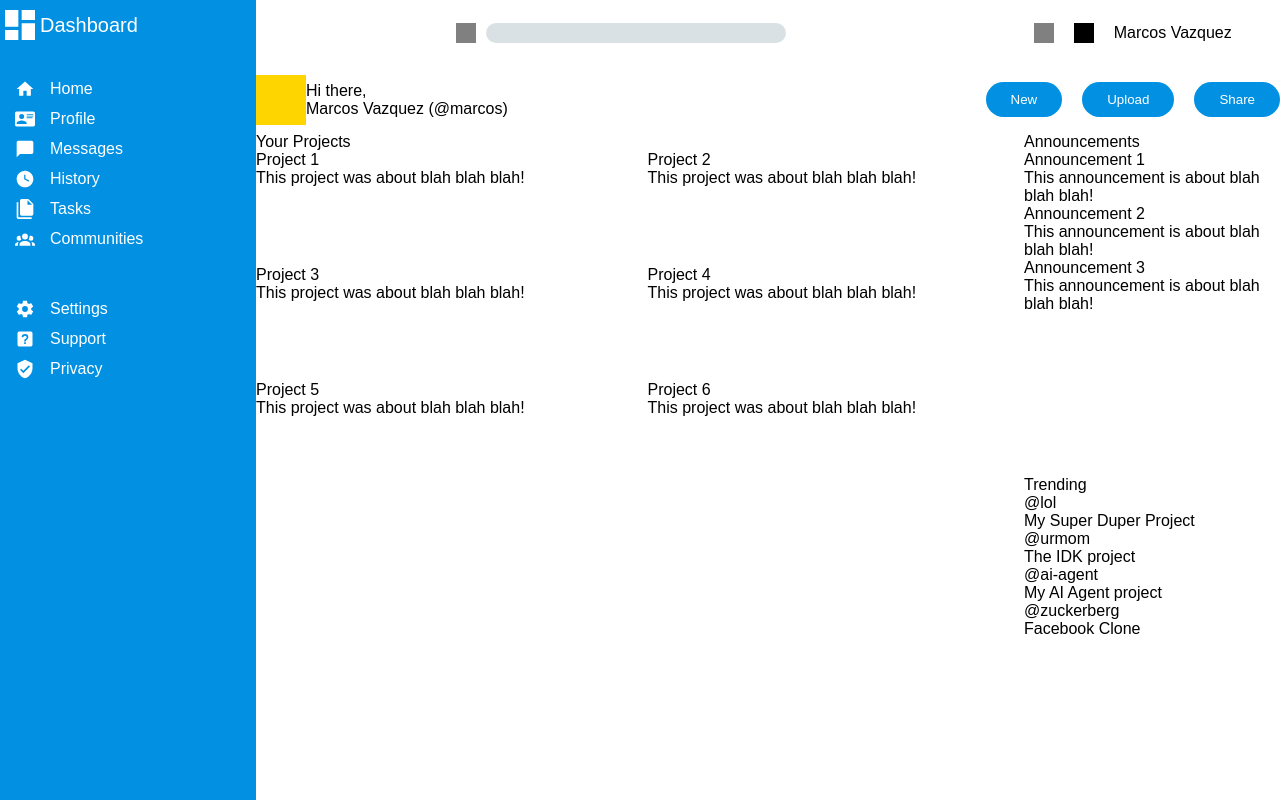
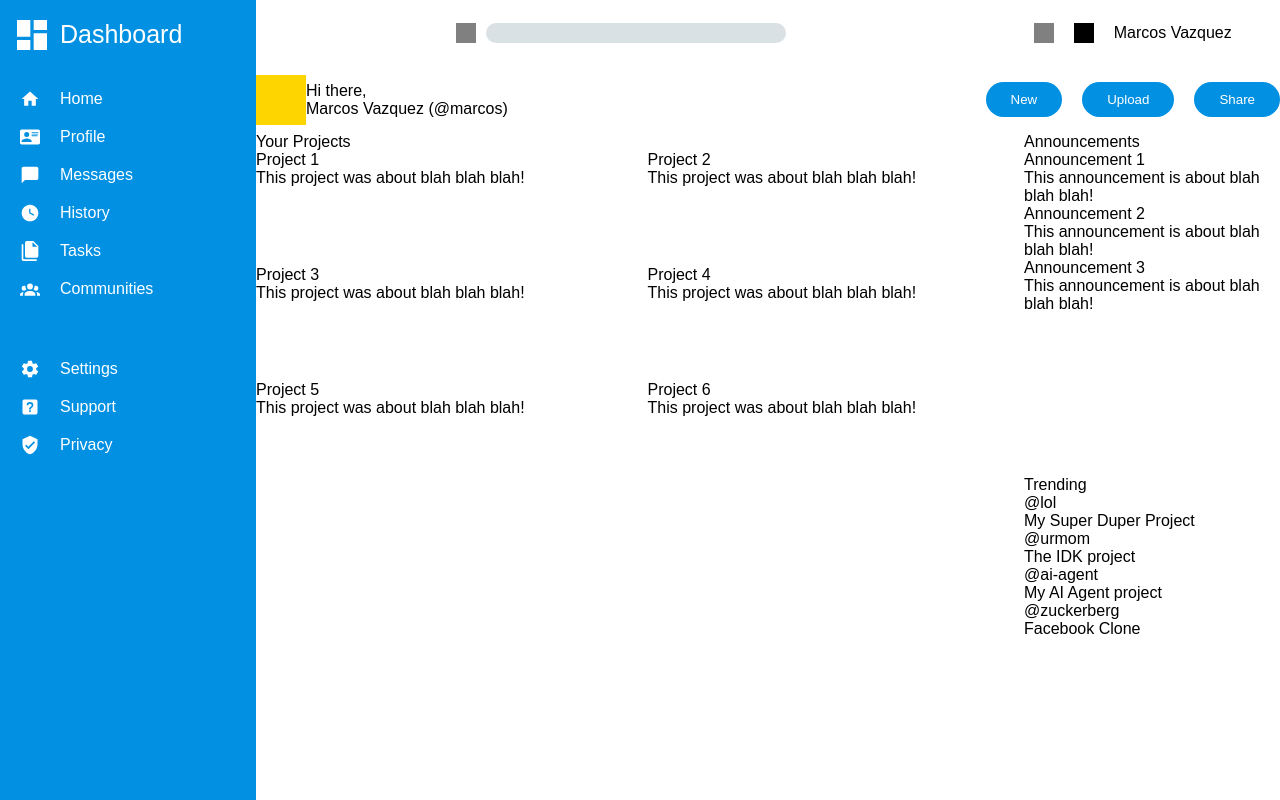
Before and after one commit to marquitos150/admin-dashboard, a plain HTML site: page index.html in a window 1280 px wide. Drawn offline with Linux system fonts and the light colour scheme.

Commit message:
Modified sidebar for better scaling

```diff
--- a/index.html
+++ b/index.html
@@ -8,10 +8,15 @@
 </head>
 <body>
     <div class="sidebar">
+        <ul class="dashboard">
+            <li class="dashboard-icon">Dashboard</li>
+        </ul>
+        <!-- Logo Section
         <div class="dashboard">
             <img src="assets/view-dashboard.svg" alt="Dashboard Icon" class="dashboard-icon">
             <div class="dashboard-title">Dashboard</div>
         </div>
+        -->
         <ul class="menu-first-list">
             <li class="home">Home</li>
             <li class="profile">Profile</li>
--- a/styles.css
+++ b/styles.css
@@ -19,35 +19,45 @@ body {
     grid-row: 1 / 3;
     height: 100vh;
     display: grid;
-    grid-template-rows: 50px 190px 90px;
-    gap: 30px;
+    grid-template-rows: 50px 230px 90px;
+    gap: 40px;
     background-color: var(--sidebar-bg-color);
     color: white;
+    padding-right: 40px;
 }
 
-.dashboard {
-    display: flex;
-    align-items: center;
-}
-
-.dashboard-icon {
-    width: 40px;
-    filter: invert(1);
-}
-
-.dashboard-title {
-    font-size: 20px;
-}
-
+.dashboard,
 .menu-first-list,
 .menu-second-list {
     list-style-type: none;
 }
 
+.dashboard {
+    padding-top: 20px;
+    font-size: 25px;
+}
+
+.dashboard li {
+    padding-left: 60px;
+    position: relative;
+}
+
+.dashboard li::before {
+    content: url('assets/view-dashboard.svg');
+    position: absolute;
+    left: 0px;
+    top: 50%;
+    transform: translateY(-50%);
+    width: 40px;
+    height: 40px;
+    margin-left: 12px;
+    filter: invert(1);
+}
+
 .menu-first-list li,
 .menu-second-list li {
-    padding-left: 50px;
-    margin-bottom: 12px;
+    padding-left: 60px;
+    margin-bottom: 20px;
     position: relative;
 }
 
@@ -61,7 +71,7 @@ body {
     width: 20px;
     height: 20px;
     background-size: cover;
-    margin-left: 15px;
+    margin-left: 20px;
     filter: invert(1);
 }
 
```
